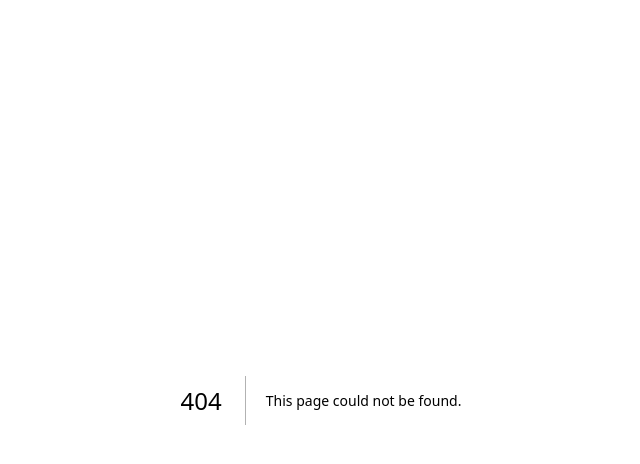
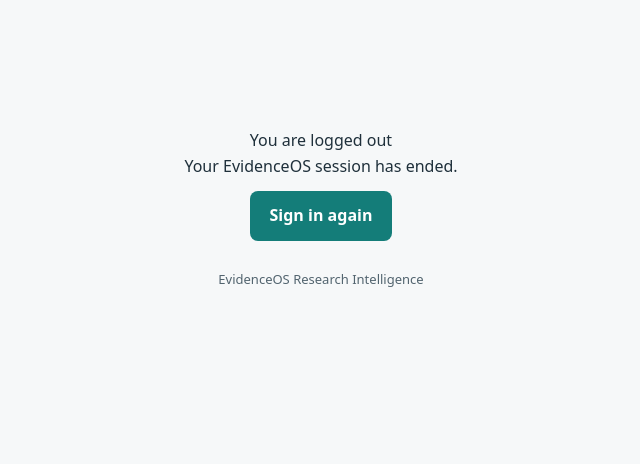
Before and after one commit to ipekgulsencelik/evidenceos-ai-research-platform, a Next.js app in the folder apps/web/: page /signed-out in a window 1280 px wide. Before the commit this address had no page. Shown: the top 464 px of the page, without its empty margins (319-959 px from the left). Built offline with nearby package versions, Linux system fonts and the light colour scheme.

Commit message:
feat(ui): accessible signed-out page with explicit sign-in-again link

```diff
--- /dev/null
+++ b/apps/web/src/app/signed-out/page.tsx
@@ -0,0 +1,25 @@
+/** Public return from a completed RP-Initiated Logout.
+ * Never begin a new OIDC authorization flow automatically here.
+ */
+export const dynamic = "force-dynamic";
+
+export default function SignedOutPage() {
+  return (
+    <main style={{
+      maxWidth: 460, margin: "12vh auto", padding: 32,
+      fontFamily: "system-ui, sans-serif", lineHeight: 1.6,
+      textAlign: "center",
+    }}>
+      <h1>You are logged out</h1>
+      <p>Your EvidenceOS session has ended.</p>
+      <a href="/signin" style={{
+        display: "inline-block", padding: "12px 20px", borderRadius: 8,
+        background: "#147d79", color: "#fff", textDecoration: "none",
+        fontWeight: 600, marginTop: 12,
+      }}>Sign in again</a>
+      <p style={{ marginTop: 28, fontSize: 13, color: "#52646f" }}>
+        EvidenceOS Research Intelligence
+      </p>
+    </main>
+  );
+}
```
